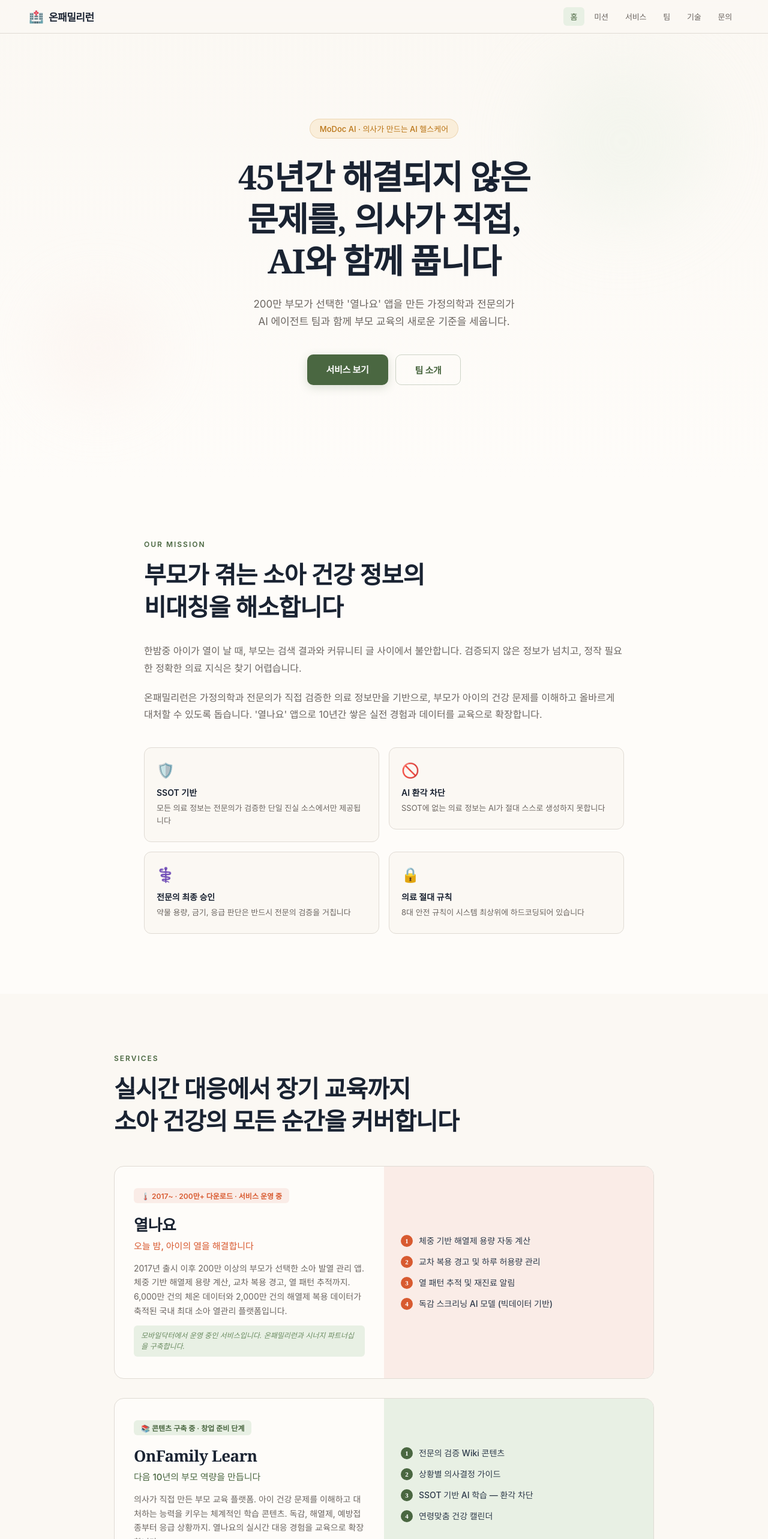
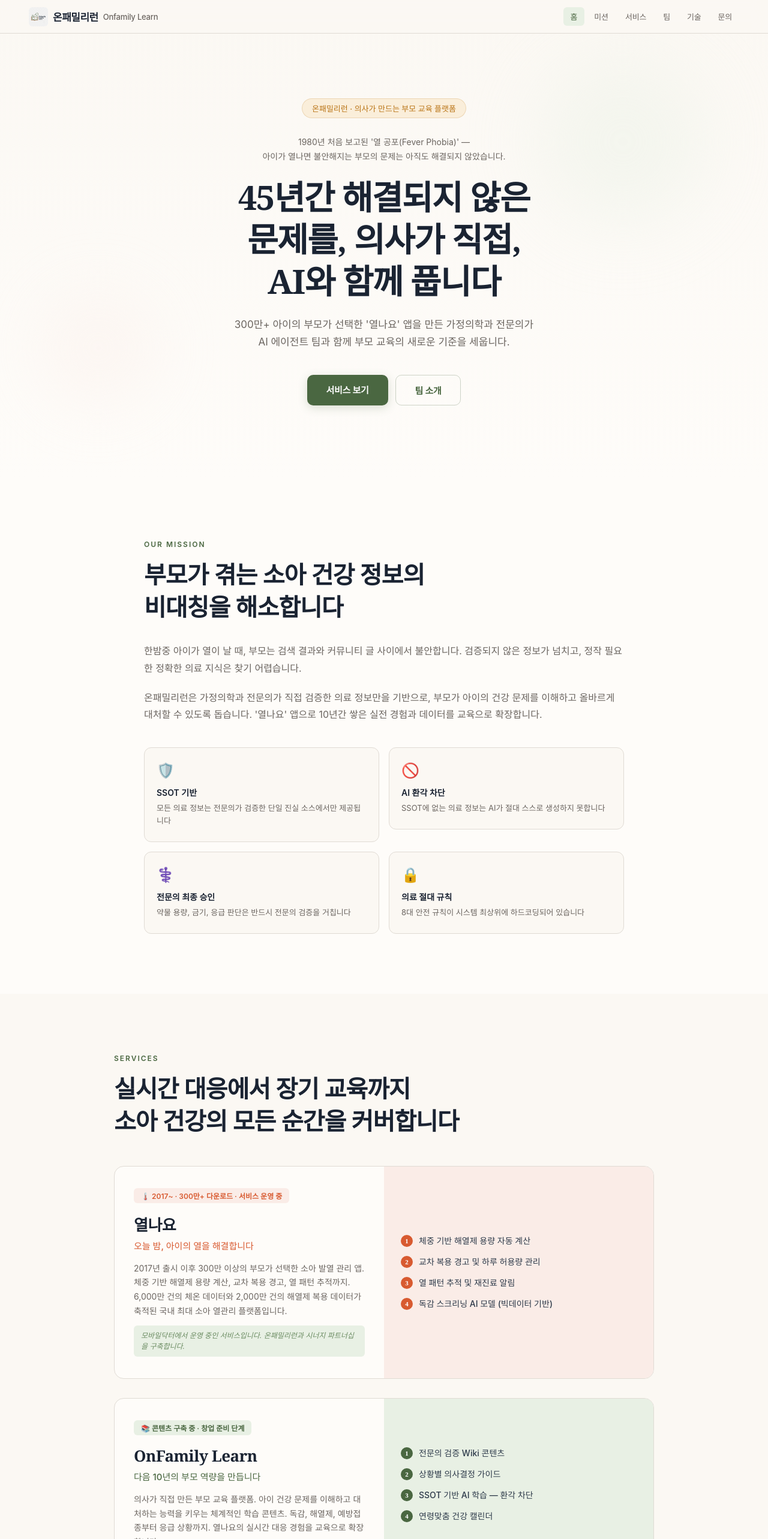
Before and after one commit to samahn0601/onfamilylearn-web, a Next.js app: page / in a window 1280 px wide. Shown: the top 2566 px of the page at 60% size. Built offline with nearby package versions, Linux system fonts and the light colour scheme; a web font is replaced by a local one.

Commit message:
네비 로고+영문병기, 300만+, Fever Phobia 맥락, Founding CTO 카드, 문의 문구, 푸터 변경

```diff
--- a/app/page.jsx
+++ b/app/page.jsx
@@ -41,7 +41,7 @@
     badge: "가정의학과 전문의",
     color: COLORS.coral,
     colorLight: COLORS.coralLight,
-    desc: "모바일닥터 CMO(최고의료책임자). '열나요' 앱 개발자. 200만+ 부모가 사용하는 소아 열관리 서비스를 만든 경험을 바탕으로, AI 기반 부모 교육 플랫폼을 창업합니다.",
+    desc: "모바일닥터 CMO(최고의료책임자). '열나요' 앱 개발자. 300만+ 아이의 부모가 사용하는 소아 열관리 서비스를 만든 경험을 바탕으로, AI 기반 부모 교육 플랫폼을 창업합니다.",
     isHuman: true,
     img: "/team/sam.png",
   },
@@ -105,18 +105,28 @@
     desc: "예산과 사업비 관리. 숫자 앞에서 타협하지 않습니다.",
     img: "/team/minji.png",
   },
+  {
+    name: "Founding CTO",
+    nameEn: "",
+    role: "CTO",
+    badge: "채용 중",
+    color: COLORS.sage,
+    colorLight: COLORS.sageLight,
+    desc: "아이의 건강 앞에서 '대충'이 없는 엔지니어를 기다립니다. 의료 AI의 정확성과 안전성을 함께 만들어갈 동료를 찾습니다.",
+    isVacant: true,
+  },
 ];
 
 const SERVICES = [
   {
     name: "열나요",
     tagline: "오늘 밤, 아이의 열을 해결합니다",
-    desc: "2017년 출시 이후 200만 이상의 부모가 선택한 소아 발열 관리 앱. 체중 기반 해열제 용량 계산, 교차 복용 경고, 열 패턴 추적까지. 6,000만 건의 체온 데이터와 2,000만 건의 해열제 복용 데이터가 축적된 국내 최대 소아 열관리 플랫폼입니다.",
+    desc: "2017년 출시 이후 300만 이상의 부모가 선택한 소아 발열 관리 앱. 체중 기반 해열제 용량 계산, 교차 복용 경고, 열 패턴 추적까지. 6,000만 건의 체온 데이터와 2,000만 건의 해열제 복용 데이터가 축적된 국내 최대 소아 열관리 플랫폼입니다.",
     features: ["체중 기반 해열제 용량 자동 계산", "교차 복용 경고 및 하루 허용량 관리", "열 패턴 추적 및 재진료 알림", "독감 스크리닝 AI 모델 (빅데이터 기반)"],
     color: COLORS.coral,
     colorLight: COLORS.coralLight,
     icon: "🌡️",
-    status: "2017~ · 200만+ 다운로드 · 서비스 운영 중",
+    status: "2017~ · 300만+ 다운로드 · 서비스 운영 중",
     note: "모바일닥터에서 운영 중인 서비스입니다. 온패밀리런과 시너지 파트너십을 구축합니다.",
   },
   {
@@ -177,8 +187,9 @@
       fontFamily: FONTS.body,
     }}>
       <a href="#hero" style={{ textDecoration: "none", display: "flex", alignItems: "center", gap: 8 }}>
-        <span style={{ fontSize: 20 }}>🏥</span>
+        <img src="/logo2.jpg" alt="Onfamily Learn" style={{ width: 32, height: 32, borderRadius: 6, objectFit: "contain" }} />
         <span style={{ fontFamily: FONTS.display, fontWeight: 700, fontSize: 17, color: COLORS.navy, letterSpacing: -0.5 }}>온패밀리런</span>
+        <span style={{ fontFamily: FONTS.body, fontWeight: 500, fontSize: 13, color: COLORS.warmGray, letterSpacing: -0.2 }}>Onfamily Learn</span>
       </a>
       <div style={{ display: "flex", gap: 4 }}>
         {NAV_ITEMS.map(n => (
@@ -220,10 +231,19 @@
           fontSize: 13, fontFamily: FONTS.body, fontWeight: 500, color: COLORS.gold,
           marginBottom: 28,
         }}>
-          MoDoc AI · 의사가 만드는 AI 헬스케어
+          온패밀리런 · 의사가 만드는 부모 교육 플랫폼
         </div>
       </FadeIn>
       <FadeIn delay={0.1}>
+        <p style={{
+          fontFamily: FONTS.body, fontSize: 14, lineHeight: 1.7,
+          color: COLORS.warmGray, maxWidth: 600, margin: "0 0 20px",
+        }}>
+          1980년 처음 보고된 '열 공포(Fever Phobia)' —<br/>
+          아이가 열나면 불안해지는 부모의 문제는 아직도 해결되지 않았습니다.
+        </p>
+      </FadeIn>
+      <FadeIn delay={0.15}>
         <h1 style={{
           fontFamily: FONTS.display, fontSize: "clamp(32px, 5vw, 56px)",
           fontWeight: 700, color: COLORS.navy, lineHeight: 1.25,
@@ -233,16 +253,16 @@
           45년간 해결되지 않은<br/>문제를, 의사가 직접,<br/>AI와 함께 풉니다
         </h1>
       </FadeIn>
-      <FadeIn delay={0.2}>
+      <FadeIn delay={0.25}>
         <p style={{
           fontFamily: FONTS.body, fontSize: 17, lineHeight: 1.7,
           color: COLORS.warmGray, maxWidth: 540, margin: "0 0 40px",
         }}>
-          200만 부모가 선택한 '열나요' 앱을 만든 가정의학과 전문의가<br/>
+          300만+ 아이의 부모가 선택한 '열나요' 앱을 만든 가정의학과 전문의가<br/>
           AI 에이전트 팀과 함께 부모 교육의 새로운 기준을 세웁니다.
         </p>
       </FadeIn>
-      <FadeIn delay={0.3}>
+      <FadeIn delay={0.35}>
         <div style={{ display: "flex", gap: 12, flexWrap: "wrap", justifyContent: "center" }}>
           <a href="#services" style={{
             padding: "14px 32px", borderRadius: 10,
@@ -441,7 +461,7 @@
             fontWeight: 700, color: COLORS.navy, lineHeight: 1.35,
             letterSpacing: -1, marginBottom: 12,
           }}>
-            전문의 1명 + AI 에이전트 6명
+            전문의 1명 + AI 에이전트 6명 + Founding CTO
           </h2>
         </FadeIn>
         <FadeIn delay={0.15}>
@@ -460,18 +480,28 @@
           {TEAM.map((m, i) => (
             <FadeIn key={i} delay={0.05 * i}>
               <div
-                onClick={() => setSelected(selected === i ? null : i)}
+                onClick={() => m.isVacant ? window.location.href = "mailto:sanghyun@fevercoach.net" : setSelected(selected === i ? null : i)}
                 style={{
                   padding: 24, borderRadius: 14,
-                  background: selected === i ? m.colorLight : COLORS.cream,
-                  border: `1.5px solid ${selected === i ? m.color + "44" : COLORS.border}`,
+                  background: m.isVacant ? "transparent" : (selected === i ? m.colorLight : COLORS.cream),
+                  border: m.isVacant
+                    ? `2px dashed ${COLORS.sage}88`
+                    : `1.5px solid ${selected === i ? m.color + "44" : COLORS.border}`,
                   cursor: "pointer",
                   transition: "all 0.25s ease",
                   transform: selected === i ? "translateY(-2px)" : "none",
-                  boxShadow: selected === i ? `0 8px 24px ${m.color}15` : "none",
+                  boxShadow: selected === i && !m.isVacant ? `0 8px 24px ${m.color}15` : "none",
                 }}
               >
                 <div style={{ display: "flex", alignItems: "center", gap: 12, marginBottom: 14 }}>
+                  {m.isVacant ? (
+                    <div style={{
+                      width: 56, height: 56, borderRadius: 14,
+                      border: `2px dashed ${COLORS.sage}66`,
+                      display: "flex", alignItems: "center", justifyContent: "center",
+                      fontSize: 24, color: COLORS.sage,
+                    }}>?</div>
+                  ) : (
                     <img
                       src={m.img}
                       alt={m.name}
@@ -481,22 +511,29 @@
                         border: `2px solid ${m.color}22`,
                       }}
                     />
+                  )}
                   <div>
                     <p style={{
                       fontFamily: FONTS.body, fontWeight: 700, fontSize: 15,
                       color: COLORS.navy, marginBottom: 2,
                     }}>{m.name}</p>
+                    {m.nameEn ? (
                       <p style={{
                         fontFamily: FONTS.body, fontSize: 12, color: COLORS.warmGray,
                       }}>{m.nameEn} · {m.role}</p>
+                    ) : (
+                      <p style={{
+                        fontFamily: FONTS.body, fontSize: 12, color: COLORS.warmGray,
+                      }}>{m.role}</p>
+                    )}
                   </div>
                 </div>
                 <div style={{
                   display: "inline-block", padding: "3px 10px", borderRadius: 5,
-                  background: m.isHuman ? m.color : m.color + "18",
+                  background: m.isVacant ? COLORS.coral : (m.isHuman ? m.color : m.color + "18"),
                   fontSize: 11, fontWeight: 600,
                   fontFamily: FONTS.body,
-                  color: m.isHuman ? "#fff" : m.color,
+                  color: m.isVacant ? "#fff" : (m.isHuman ? "#fff" : m.color),
                   marginBottom: 12,
                 }}>{m.badge}</div>
                 <p style={{
@@ -602,17 +639,17 @@
             color: COLORS.warmGray, marginBottom: 32,
           }}>
             Founding CTO를 채용 중입니다.<br/>
-            의료 AI의 정확성과 안전성에 진심인 엔지니어를 기다립니다.
+            아이의 건강 앞에서 '대충'이 없는 엔지니어를 기다립니다.
           </p>
         </FadeIn>
         <FadeIn delay={0.15}>
-          <a href="mailto:sam.ahn@modoc-ai.com" style={{
+          <a href="mailto:sanghyun@fevercoach.net" style={{
             display: "inline-block", padding: "14px 36px", borderRadius: 10,
             background: COLORS.sage, color: "#fff",
             fontFamily: FONTS.body, fontSize: 15, fontWeight: 600,
             textDecoration: "none",
             boxShadow: `0 4px 16px ${COLORS.sage}33`,
-          }}>sam.ahn@modoc-ai.com</a>
+          }}>sanghyun@fevercoach.net</a>
         </FadeIn>
       </div>
       <div style={{
@@ -622,7 +659,7 @@
         flexWrap: "wrap", gap: 12,
         fontFamily: FONTS.body, fontSize: 12, color: COLORS.warmGray,
       }}>
-        <span>© 2026 MoDoc AI (온패밀리런). All rights reserved.</span>
+        <span>© 2026 Onfamily Learn. All rights reserved.</span>
         <span>열나요 서비스는 (주)모바일닥터에서 운영합니다.</span>
       </div>
     </section>
```
Also changed, not shown: public/logo1.jpg (added), public/logo2.jpg (added). Lines whose indentation alone changed are shown as unchanged.
